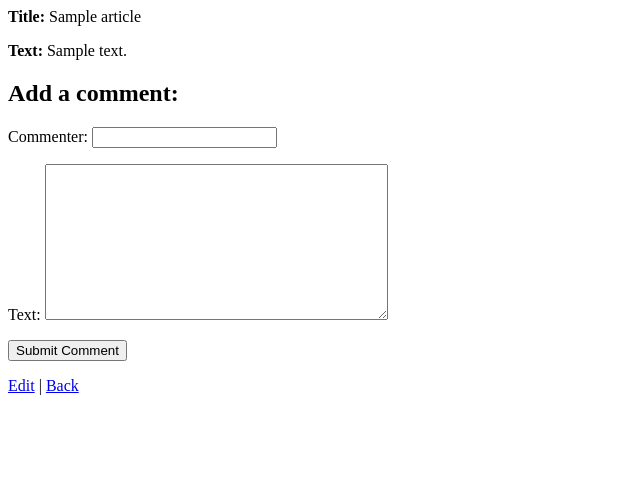
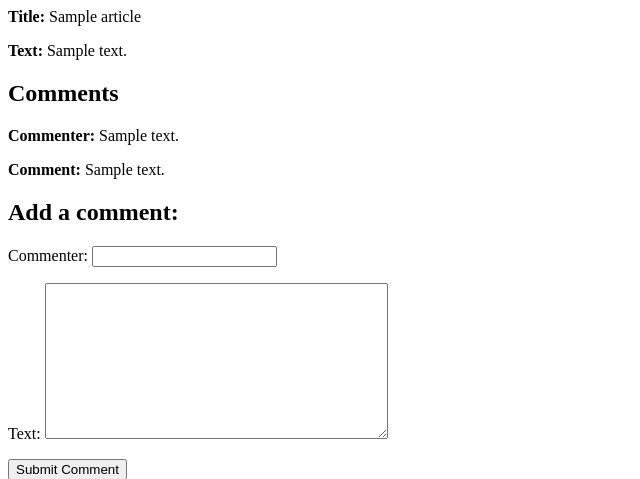
Before and after one commit to pplevako/django_blog, a Django app: page /blog/1/ in a window 1280 px wide. Shown: the top 479 px of the page, without its empty margins (0-640 px from the left). Run offline with Django 3.2, Linux system fonts and the light colour scheme; tables that the repository leaves empty hold one stand-in row (values such as "Sample post").

Commit message:
Show all comments for article.

```diff
--- a/blog/templates/blog/article_detail.html
+++ b/blog/templates/blog/article_detail.html
@@ -8,6 +8,21 @@
     {{ object.text }}
 </p>
 
+<h2>Comments</h2>
+{% for comment in object.comment_set.all %}
+    <p>
+        <strong>Commenter:</strong>
+        {{ comment.commenter }}
+    </p>
+
+    <p>
+        <strong>Comment:</strong>
+        {{ comment.text }}
+    </p>
+{% empty %}
+    <p>No comments yet.</p>
+{% endfor %}
+
 <h2>Add a comment:</h2>
 {% include "blog/comment_form.html" %}
 
```
